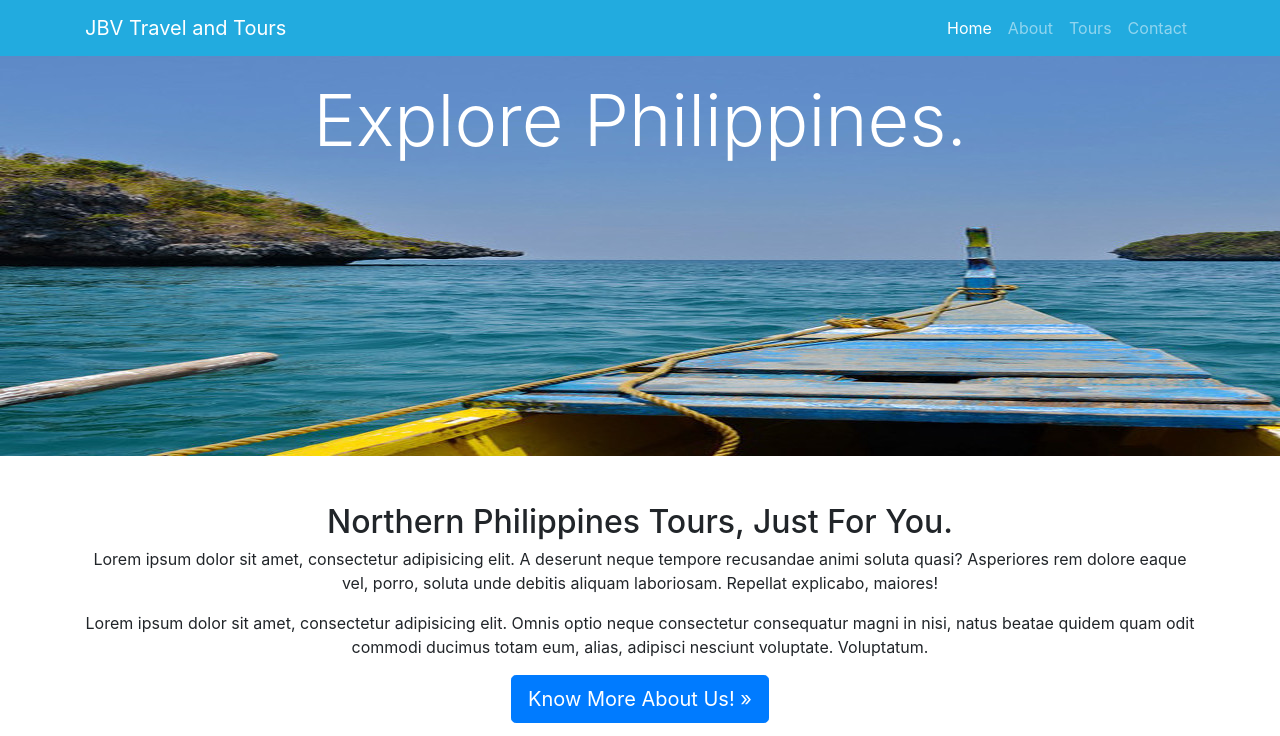
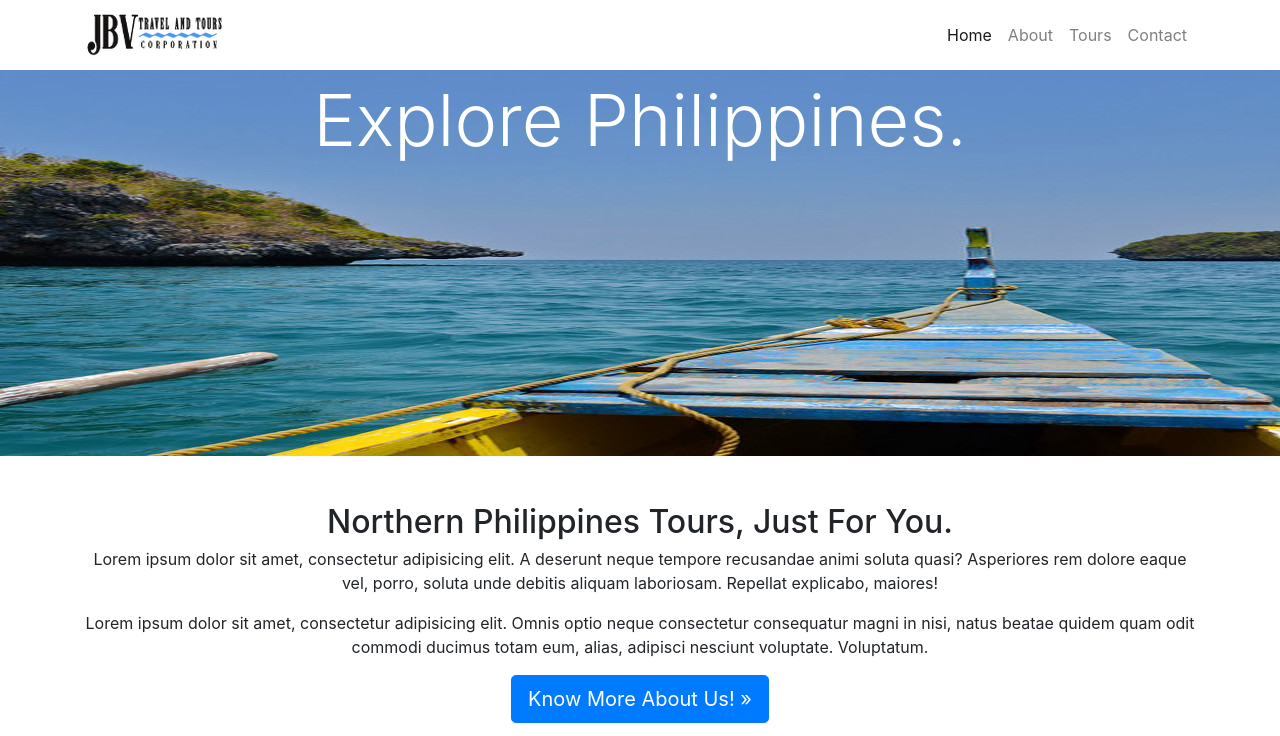
Before and after one commit to jopeezapido/jbv-travel-and-tours-corp-website, a plain HTML site: page index.html in a window 1280 px wide. Shown: the top 736 px of the page. Drawn offline with nearby package versions, Linux system fonts and the light colour scheme; some packages are replaced by stand-ins of ours.

Commit message:
change to navbar-light class and added logo to nav

```diff
--- a/css/myStyle.css
+++ b/css/myStyle.css
@@ -15,11 +15,8 @@
     }
   }
 
-  .navbar {
-    background-color: #22ABDF;
-  }
 
-  .business-header {
+  #mainHeader {
     height: 50vh;
     min-height: 300px;
     background: url('../images/Header.JPG') center center no-repeat scroll;
@@ -58,4 +55,16 @@ footer {
     color: #36A0FF;
 }
 
-/*Responsive Toggle CSS*/
+/*Nav font*/
+
+nav {
+  background-color: white;
+}
+
+.nav-link {
+  color: black;
+}
+
+.nav-link:active {
+  font-weight: bold;
+}
--- a/index.html
+++ b/index.html
@@ -21,9 +21,9 @@
   <body>
 
     <!-- Navigation -->
-    <nav class="navbar navbar-expand-lg navbar-dark fixed-top">
+    <nav class="navbar navbar-expand-lg navbar-light fixed-top">
       <div class="container">
-        <a class="navbar-brand" href="index.html">JBV Travel and Tours</a>
+        <a id="logo" class="navbar-brand" href="index.html"><img src="images/logo.png"></a>
         <button class="navbar-toggler" type="button" data-toggle="collapse" data-target="#navbarResponsive" aria-controls="navbarResponsive" aria-expanded="false" aria-label="Toggle navigation">
           <span class="navbar-toggler-icon"></span>
         </button>
@@ -38,9 +38,9 @@
               <a class="nav-link" href="about.html#about-anchor">About</a>
             </li>
             <li class="nav-item">
-              <a class="nav-link" href="#tours-anchor">Tours</a>
+              <a class="nav-link anchor" href="#tours-anchor">Tours</a>
             </li>
-            <li class="nav-item anchor-page">
+            <li class="nav-item anchor">
               <a class="nav-link" href="#contact">Contact</a>
             </li>
           </ul>
@@ -49,7 +49,7 @@
     </nav>
 
     <!-- Header with Background Image -->
-    <header class="business-header">
+    <header id="mainHeader" class="business-header">
       <div class="container">
         <div class="row">
           <div class="col-lg-12">
--- a/js/myScript.js
+++ b/js/myScript.js
@@ -5,4 +5,5 @@ $(document).ready(function() {
         $('.collapse').slideToggle();
     });
 
+
 });
```
Also changed, not shown: about.html (+2 -2 lines).
